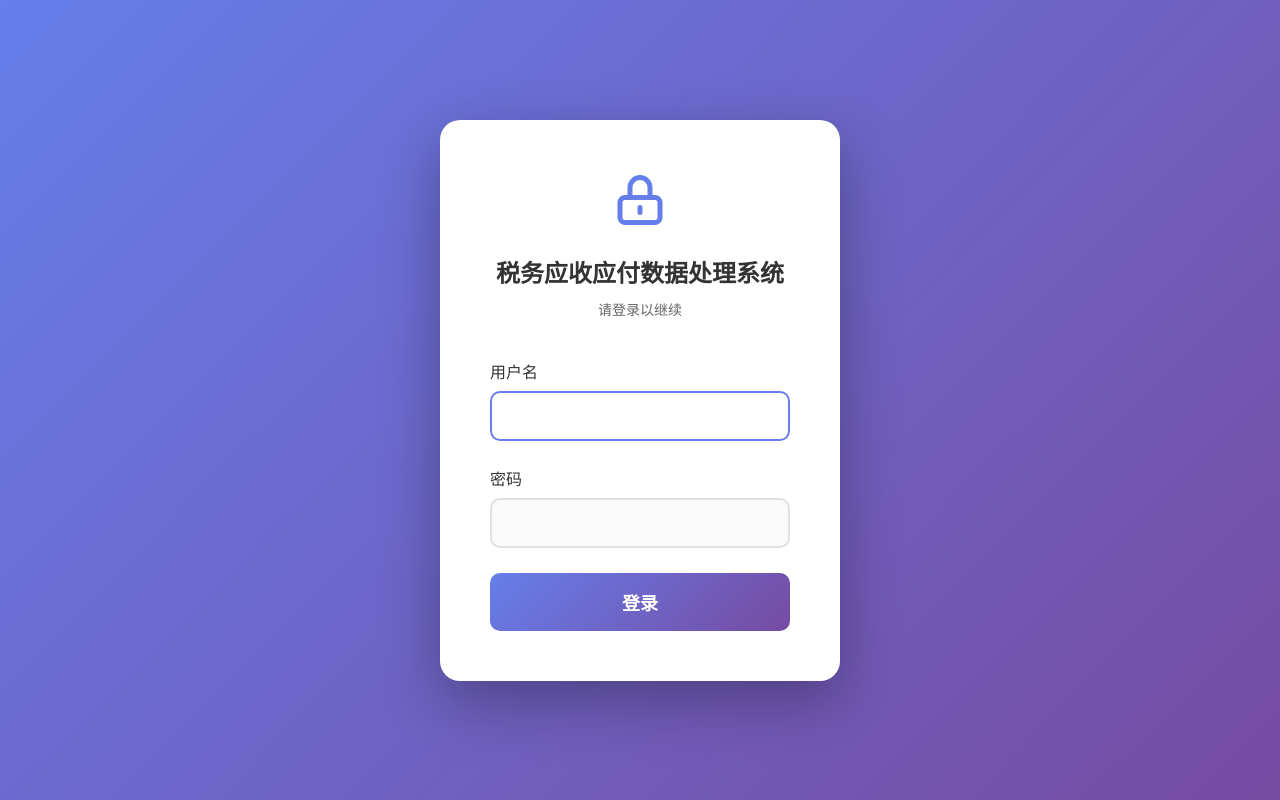
After one commit to cksdxz1007/tax-invoice-processor, a Flask app: page /login in a window 1280 px wide. The commit adds this page. Run offline with Flask 3, Linux system fonts and the light colour scheme.

Commit message:
Add login authentication with password file
- Add login page with consistent styling
- Add SHA256 password hash verification
- Protect all routes with @requires_auth decorator
- Add logout functionality with button in header
- Create .htpasswd file (gitignored)
- Update start.sh port and app.py host to 0.0.0.0

Co-Authored-By: Claude Opus 4.6 <noreply@anthropic.com>

```diff
--- a/app.py
+++ b/app.py
@@ -13,8 +13,9 @@ import sys
 import uuid
 import tempfile
 from datetime import datetime
+from functools import wraps
 
-from flask import Flask, render_template, request, send_file, flash, redirect, url_for
+from flask import Flask, render_template, request, send_file, flash, redirect, url_for, session
 import pandas as pd
 
 # 添加当前目录到路径
@@ -33,6 +34,7 @@ app.config['MAX_CONTENT_LENGTH'] = 100 * 1024 * 1024
 app.config['UPLOAD_FOLDER'] = 'uploads'
 app.config['OUTPUT_FOLDER'] = 'downloads'
 app.config['DB_PATH'] = 'data.db'
+app.config['HTPASSWD_FILE'] = '.htpasswd'
 
 os.makedirs(app.config['UPLOAD_FOLDER'], exist_ok=True)
 os.makedirs(app.config['OUTPUT_FOLDER'], exist_ok=True)
@@ -41,9 +43,74 @@ archives = ArchiveManager(app.config['DB_PATH'])
 
 
 # ============================================================================
+# 认证功能
+# ============================================================================
+def check_auth(username, password):
+    """验证用户名和密码"""
+    import hashlib
+
+    htpasswd_file = app.config['HTPASSWD_FILE']
+    if not os.path.exists(htpasswd_file):
+        return False
+
+    # 计算密码的 SHA256 哈希
+    password_hash = hashlib.sha256(password.encode()).hexdigest()
+
+    with open(htpasswd_file, 'r') as f:
+        for line in f:
+            parts = line.strip().split(':')
+            if len(parts) >= 2 and parts[0] == username:
+                stored_hash = parts[1]
+                return password_hash == stored_hash
+    return False
+
+
+def authenticate():
+    """发送认证失败响应"""
+    flash('请先登录', 'error')
+    return redirect(url_for('login'))
+
+
+def requires_auth(f):
+    """登录验证装饰器"""
+    @wraps(f)
+    def decorated_function(*args, **kwargs):
+        if 'authenticated' not in session:
+            return authenticate()
+        return f(*args, **kwargs)
+    return decorated_function
+
+
+@app.route('/login', methods=['GET', 'POST'])
+def login():
+    if request.method == 'POST':
+        username = request.form.get('username', '')
+        password = request.form.get('password', '')
+
+        if check_auth(username, password):
+            session['authenticated'] = True
+            session['username'] = username
+            flash('登录成功', 'success')
+            return redirect(url_for('index'))
+        else:
+            flash('用户名或密码错误', 'error')
+
+    return render_template('login.html')
+
+
+@app.route('/logout')
+def logout():
+    session.pop('authenticated', None)
+    session.pop('username', None)
+    flash('已退出登录', 'success')
+    return redirect(url_for('login'))
+
+
+# ============================================================================
 # 主页
 # ============================================================================
 @app.route('/')
+@requires_auth
 def index():
     return render_template('index.html')
 
@@ -52,6 +119,7 @@ def index():
 # 文件处理
 # ============================================================================
 @app.route('/upload', methods=['POST'])
+@requires_auth
 def upload():
     if 'file' not in request.files:
         flash('请选择要上传的文件', 'error')
@@ -135,6 +203,7 @@ def upload():
 
 
 @app.route('/download/<session_id>/<filename>')
+@requires_auth
 def download(session_id, filename):
     file_path = os.path.join(app.config['OUTPUT_FOLDER'], session_id, filename)
     if not os.path.exists(file_path):
@@ -144,6 +213,7 @@ def download(session_id, filename):
 
 
 @app.route('/cleanup', methods=['POST'])
+@requires_auth
 def cleanup():
     """清理上传和处理结果文件"""
     try:
@@ -174,6 +244,7 @@ def cleanup():
 
 
 @app.route('/files')
+@requires_auth
 def list_files():
     """列出历史文件"""
     files = []
@@ -202,6 +273,7 @@ def list_files():
 # 档案管理
 # ============================================================================
 @app.route('/manage')
+@requires_auth
 def manage():
     customers = archives.get_customers()
     suppliers = archives.get_suppliers()
@@ -209,16 +281,19 @@ def manage():
 
 
 @app.route('/api/customer/<code>')
+@requires_auth
 def get_customer(code):
     return archives.get_customer(code)
 
 
 @app.route('/api/supplier/<code>')
+@requires_auth
 def get_supplier(code):
     return archives.get_supplier(code)
 
 
 @app.route('/add_customer', methods=['POST'])
+@requires_auth
 def add_customer():
     success, msg = archives.save_customer(
         request.form.get('客户编号'),
@@ -231,6 +306,7 @@ def add_customer():
 
 
 @app.route('/add_supplier', methods=['POST'])
+@requires_auth
 def add_supplier():
     success, msg = archives.save_supplier(
         request.form.get('供应商编号'),
@@ -242,30 +318,35 @@ def add_supplier():
 
 
 @app.route('/export_customers')
+@requires_auth
 def export_customers():
     file_path = archives.export_customers()
     return send_file(file_path, as_attachment=True, download_name='客户档案.xlsx')
 
 
 @app.route('/export_suppliers')
+@requires_auth
 def export_suppliers():
     file_path = archives.export_suppliers()
     return send_file(file_path, as_attachment=True, download_name='供应商档案.xlsx')
 
 
 @app.route('/download_customer_template')
+@requires_auth
 def download_customer_template():
     file_path = archives.download_customer_template()
     return send_file(file_path, as_attachment=True, download_name='客户档案导入模板.xlsx')
 
 
 @app.route('/download_supplier_template')
+@requires_auth
 def download_supplier_template():
     file_path = archives.download_supplier_template()
     return send_file(file_path, as_attachment=True, download_name='供应商档案导入模板.xlsx')
 
 
 @app.route('/import_customers', methods=['POST'])
+@requires_auth
 def import_customers():
     if 'file' not in request.files:
         flash('请选择要上传的文件', 'error')
@@ -287,6 +368,7 @@ def import_customers():
 
 
 @app.route('/import_suppliers', methods=['POST'])
+@requires_auth
 def import_suppliers():
     if 'file' not in request.files:
         flash('请选择要上传的文件', 'error')
@@ -320,4 +402,4 @@ if __name__ == '__main__':
     print(f"请访问: http://127.0.0.1:{port}")
     print("按 Ctrl+C 停止服务")
     print("=" * 60)
-    app.run(debug=True, host='127.0.0.1', port=port)
+    app.run(debug=True, host='0.0.0.0', port=port)
--- /dev/null
+++ b/cookies.txt
@@ -0,0 +1,5 @@
+# Netscape HTTP Cookie File
+# https://curl.se/docs/http-cookies.html
+# This file was generated by libcurl! Edit at your own risk.
+
+#HttpOnly_localhost	FALSE	/	FALSE	0	session	eyJhdXRoZW50aWNhdGVkIjp0cnVlLCJ1c2VybmFtZSI6ImFkbWluIn0.aei9Uw.DHEY9Sm85mEjpg8eR6orB18rspY
--- /dev/null
+++ b/templates/login.html
@@ -0,0 +1,151 @@
+<!DOCTYPE html>
+<html lang="zh-CN">
+<head>
+    <meta charset="UTF-8">
+    <meta name="viewport" content="width=device-width, initial-scale=1.0">
+    <title>登录 - 税务应收应付数据处理系统</title>
+    <style>
+        * {
+            margin: 0;
+            padding: 0;
+            box-sizing: border-box;
+        }
+        body {
+            font-family: -apple-system, BlinkMacSystemFont, 'Segoe UI', Roboto, 'Helvetica Neue', Arial, sans-serif;
+            background: linear-gradient(135deg, #667eea 0%, #764ba2 100%);
+            min-height: 100vh;
+            display: flex;
+            align-items: center;
+            justify-content: center;
+            padding: 20px;
+        }
+        .login-container {
+            background: white;
+            border-radius: 20px;
+            box-shadow: 0 20px 60px rgba(0, 0, 0, 0.3);
+            padding: 50px;
+            max-width: 400px;
+            width: 100%;
+        }
+        h1 {
+            color: #333;
+            margin-bottom: 10px;
+            font-size: 24px;
+            text-align: center;
+        }
+        .subtitle {
+            color: #666;
+            text-align: center;
+            margin-bottom: 40px;
+            font-size: 14px;
+        }
+        .form-group {
+            margin-bottom: 25px;
+        }
+        label {
+            display: block;
+            margin-bottom: 8px;
+            color: #333;
+            font-weight: 500;
+        }
+        input[type="text"],
+        input[type="password"] {
+            width: 100%;
+            padding: 14px 16px;
+            border: 2px solid #e0e0e0;
+            border-radius: 10px;
+            font-size: 16px;
+            transition: border-color 0.3s;
+            background: #fafafa;
+        }
+        input[type="text"]:hover,
+        input[type="password"]:hover {
+            border-color: #667eea;
+        }
+        input[type="text"]:focus,
+        input[type="password"]:focus {
+            outline: none;
+            border-color: #667eea;
+            background: white;
+        }
+        .btn {
+            width: 100%;
+            padding: 16px;
+            background: linear-gradient(135deg, #667eea 0%, #764ba2 100%);
+            color: white;
+            border: none;
+            border-radius: 10px;
+            font-size: 18px;
+            font-weight: 600;
+            cursor: pointer;
+            transition: transform 0.2s, box-shadow 0.2s;
+        }
+        .btn:hover {
+            transform: translateY(-2px);
+            box-shadow: 0 10px 30px rgba(102, 126, 234, 0.4);
+        }
+        .btn:active {
+            transform: translateY(0);
+        }
+        .flash {
+            padding: 15px 20px;
+            border-radius: 10px;
+            margin-bottom: 20px;
+            font-size: 14px;
+        }
+        .flash.error {
+            background: #fee;
+            color: #c00;
+            border: 1px solid #fcc;
+        }
+        .flash.success {
+            background: #efe;
+            color: #060;
+            border: 1px solid #cfc;
+        }
+        .icon {
+            text-align: center;
+            margin-bottom: 20px;
+        }
+        .icon svg {
+            width: 60px;
+            height: 60px;
+            color: #667eea;
+        }
+    </style>
+</head>
+<body>
+    <div class="login-container">
+        <div class="icon">
+            <svg xmlns="http://www.w3.org/2000/svg" fill="none" viewBox="0 0 24 24" stroke="currentColor">
+                <path stroke-linecap="round" stroke-linejoin="round" stroke-width="2" d="M12 15v2m-6 4h12a2 2 0 002-2v-6a2 2 0 00-2-2H6a2 2 0 00-2 2v6a2 2 0 002 2zm10-10V7a4 4 0 00-8 0v4h8z" />
+            </svg>
+        </div>
+
+        <h1>税务应收应付数据处理系统</h1>
+        <p class="subtitle">请登录以继续</p>
+
+        {% with messages = get_flashed_messages(with_categories=true) %}
+            {% if messages %}
+                {% for category, message in messages %}
+                    <div class="flash {{ category }}">{{ message }}</div>
+                {% endfor %}
+            {% endif %}
+        {% endwith %}
+
+        <form method="post">
+            <div class="form-group">
+                <label for="username">用户名</label>
+                <input type="text" id="username" name="username" required autofocus>
+            </div>
+
+            <div class="form-group">
+                <label for="password">密码</label>
+                <input type="password" id="password" name="password" required>
+            </div>
+
+            <button type="submit" class="btn">登录</button>
+        </form>
+    </div>
+</body>
+</html>
```
Also changed, not shown: templates/index.html (+21 -0 lines), 1 other file.
